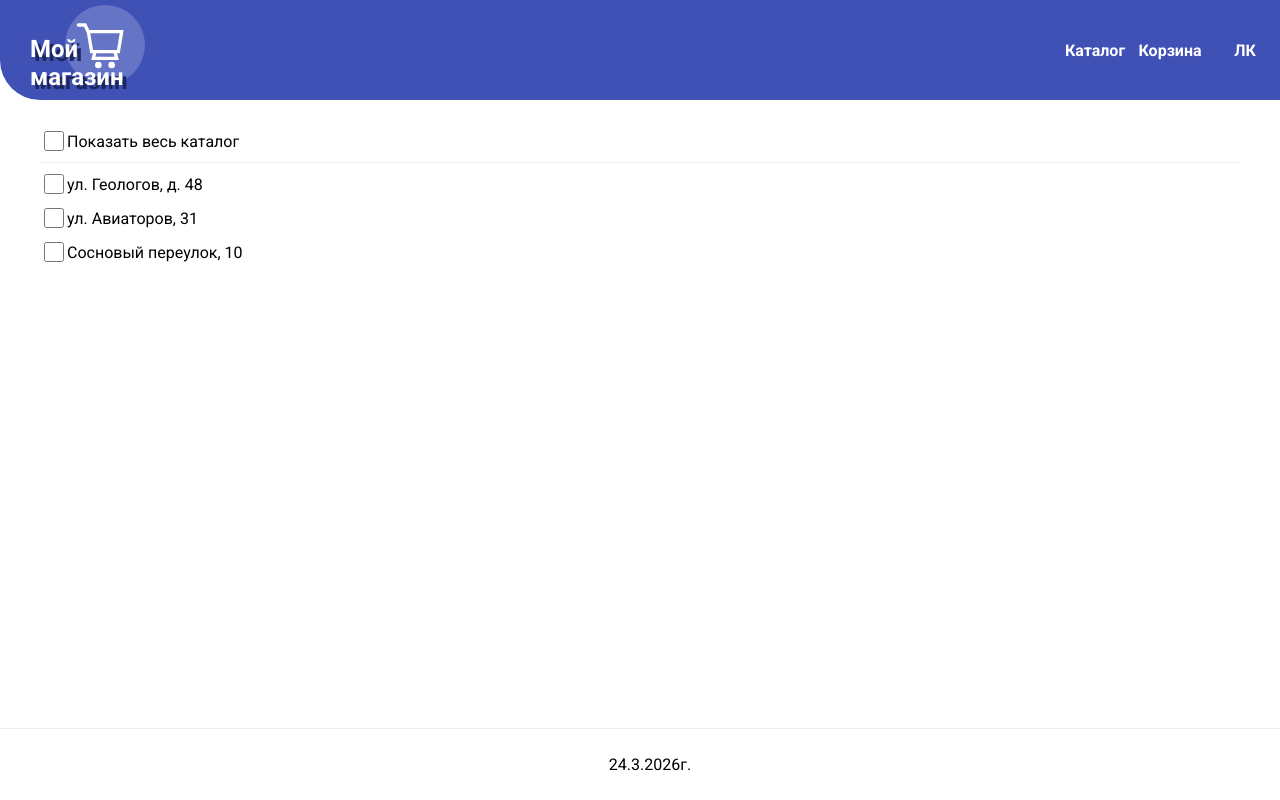
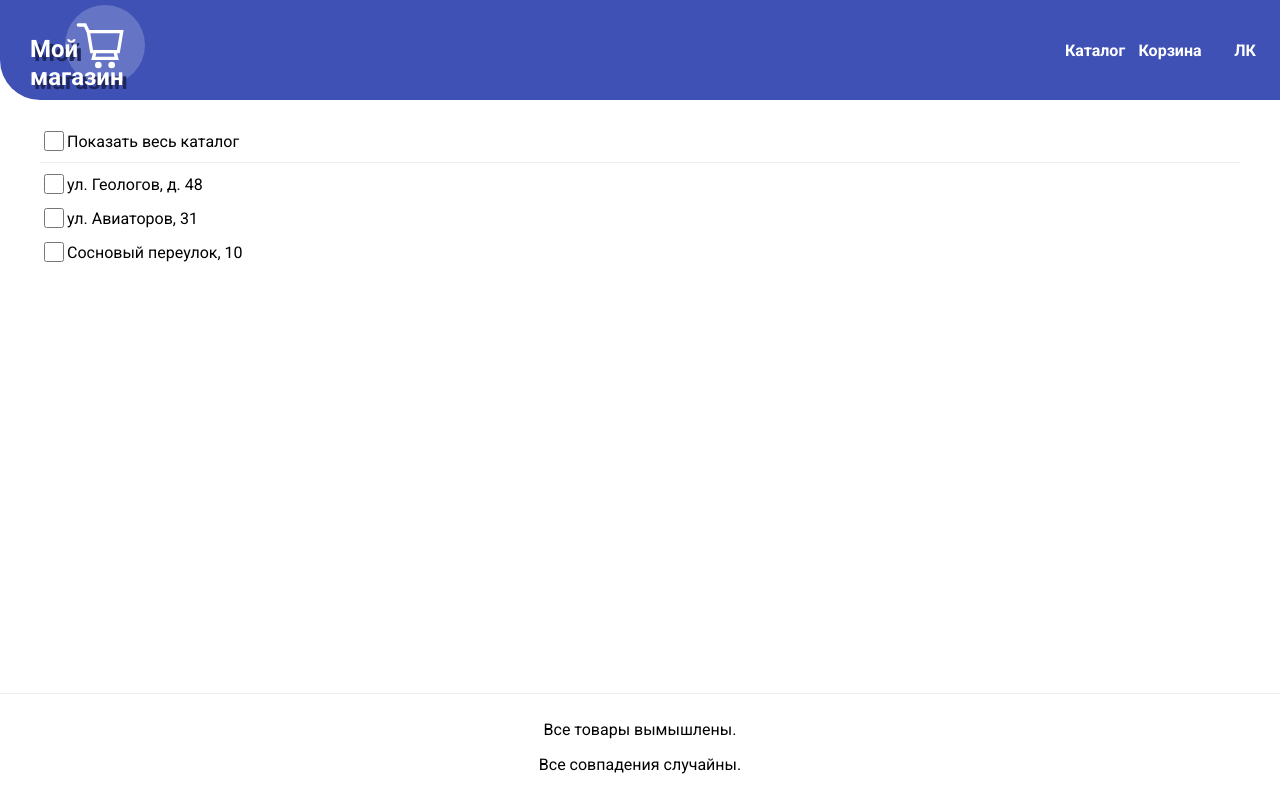
Before and after one commit to ZakharchenkoV/pet-shop-react, a React (Vite) app: page /catalog in a window 1280 px wide. Built offline with nearby package versions, Linux system fonts and the light colour scheme.

Commit message:
card info fixes

```diff
--- a/src/App.tsx
+++ b/src/App.tsx
@@ -1,5 +1,6 @@
 import { Route, Routes } from 'react-router-dom';
 
+import { Footer } from './components/Footer';
 import { Header } from './components/Header';
 import './index.scss';
 import { AccountPage } from './pages/AccountPage';
@@ -8,9 +9,6 @@ import { CatalogPage } from './pages/CatalogPage';
 import { HomePage } from './pages/HomePage';
 
 const App = () => {
-  const date = new Date();
-  const footerDate = `${date.getDate()}.${date.getMonth() + 1}.${date.getFullYear()}г.`;
-
   return (
     <>
       <Header />
@@ -22,9 +20,7 @@ const App = () => {
           <Route path="/account" element={<AccountPage />} />
         </Routes>
       </main>
-      <footer>
-        <p>{footerDate}</p>
-      </footer>
+      <Footer />
     </>
   );
 };
--- a/src/components/CardItem/ui/CardItem.module.scss
+++ b/src/components/CardItem/ui/CardItem.module.scss
@@ -1,6 +1,12 @@
 @use "../../../styles/mixins.scss" as mixins;
 
 .card {
+  &-info {
+    display: flex;
+    flex-direction: column;
+    align-items: center;
+  }
+
   &-wrapper {
     display: flex;
     gap: 5px;
@@ -9,6 +15,7 @@
     border-radius: 20px;
     flex-direction: column;
     align-items: center;
+    justify-content: space-between;
 
     @include mixins.block-hover;
   }
@@ -21,8 +28,8 @@
   }
 
   &-image {
-    width: 90%;
-    height: 90%;
+    width: 200px;
+    height: 200px;
     border-radius: 10px;
     aspect-ratio: 1 / 1;
   }
--- a/src/components/CardItem/ui/CardItem.tsx
+++ b/src/components/CardItem/ui/CardItem.tsx
@@ -9,20 +9,24 @@ export const CardItem: React.FC<ICardItem> = ({
   name,
   img,
   remaining,
+  description,
   price,
 }) => {
   return (
     <>
-      <div className={styles['card-wrapper']}>
-        <img className={styles['card-image']} src={img} loading="lazy" />
-        <h3 className={styles['card-header']}>{name}</h3>
+      <article className={styles['card-wrapper']}>
+        <div className={styles['card-info']}>
+          <img className={styles['card-image']} src={img} loading="lazy" />
+          <h3 className={styles['card-header']}>{name}</h3>
+          <p>{description}</p>
+        </div>
         <p>{`${price} ₽`}</p>
         {remaining ? (
           <CardButtonsBlock leftButtonName="-" rightButtonName="+" />
         ) : (
           <h4 className={styles['card__out-of-stock']}>Товара нет в наличии</h4>
         )}
-      </div>
+      </article>
     </>
   );
 };
--- a/src/components/CardItems/ui/CardItems.tsx
+++ b/src/components/CardItems/ui/CardItems.tsx
@@ -24,6 +24,7 @@ export const CardItems: React.FC<CardItemsProps> = ({
             id={card.id}
             shopId={card.shopId}
             name={card.name}
+            description={card.description}
             price={card.price}
             img={card.img}
             remaining={card.remaining}
--- /dev/null
+++ b/src/components/Footer/index.ts
@@ -0,0 +1 @@
+export { Footer } from './ui/Footer';
--- /dev/null
+++ b/src/components/Footer/ui/Footer.module.scss
@@ -0,0 +1,25 @@
+@use "../../../styles/fonts.scss" as font;
+
+.footer {
+  position: fixed;
+  right: 0;
+  bottom: 0;
+  left: 0;
+  display: flex;
+  width: 100%;
+  padding: 10px;
+  text-align: center;
+  flex-direction: column;
+  background-color: white;
+  border-top: 1px solid #eee;
+  box-sizing: border-box;
+
+  section {
+    p {
+      margin: 0;
+      font-weight: 700;
+
+      @include font.light-red;
+    }
+  }
+}
--- /dev/null
+++ b/src/components/Footer/ui/Footer.tsx
@@ -0,0 +1,14 @@
+import React from 'react';
+
+import styles from './Footer.module.scss';
+
+export const Footer: React.FC = () => {
+  return (
+    <footer className={styles['footer']}>
+      <div>
+        <p>Все товары вымышлены.</p>
+        <p>Все совпадения случайны.</p>
+      </div>
+    </footer>
+  );
+};
--- a/src/index.scss
+++ b/src/index.scss
@@ -41,13 +41,3 @@ button {
   justify-content: center;
   margin-bottom: 20px;
 }
-
-footer {
-  position: fixed;
-  bottom: 0;
-  width: 100%;
-  padding: 10px;
-  text-align: center;
-  background-color: white;
-  border-top: 1px solid #eee;
-}
--- a/src/mock/Cards.tsx
+++ b/src/mock/Cards.tsx
@@ -46,7 +46,7 @@ export const cards: ICardItem[] = [
       'Домашние пельмени из нежного теста с сочной начинкой из говядины и свинины. Подаются со сметаной и зеленью.',
     price: 1000,
     remaining: 0,
-    img: 'https://avatars.mds.yandex.net/i?id=16f8666fd10a72b715d01953b44e8691_l-5026052-images-thumbs&n=13',
+    img: 'https://poznaya-n1.ru/wp-content/uploads/2020/04/photo-2025-06-07-19-36-26.jpg',
   },
   {
     id: 4,
@@ -66,17 +66,17 @@ export const cards: ICardItem[] = [
       'Сочная говяжья котлета, свежий салат, помидоры, красный лук, соленые огурцы и фирменный соус в мягкой булочке с кунжутом.',
     price: 1000,
     remaining: 6,
-    img: 'https://img.freepik.com/free-photo/tasty-burger-isolated-white-background_123827-29719.jpg',
+    img: 'https://png.pngtree.com/png-clipart/20230520/original/pngtree-beef-burger-png-image_9165585.png',
   },
   {
     id: 6,
     shopId: 1,
-    name: 'Суши',
+    name: 'Суши не на выбор',
     description:
       'Ассорти из классических суши: лосось, тунец, угорь, огурец, авокадо. Свежая рыба и идеально сваренный рис.',
     price: 1000,
     remaining: 10,
-    img: 'https://img.freepik.com/free-photo/sushi-set-isolated-white-background_123827-21002.jpg',
+    img: 'https://static.vecteezy.com/system/resources/thumbnails/046/337/870/small_2x/sushi-on-plate-delicious-japanese-cuisine-sushi-sushi-top-view-isolated-makizushi-rolled-sushi-isolated-on-plate-flat-lay-free-png.png',
   },
   {
     id: 7,
@@ -86,7 +86,7 @@ export const cards: ICardItem[] = [
       'Японский суп с пшеничной лапшой, свининой чашу, половинкой яйца, нори и зеленым луком. Богатый и ароматный бульон.',
     price: 1000,
     remaining: 2,
-    img: 'https://img.freepik.com/free-photo/ramen-noodle-soup-isolated-white-background_123827-21635.jpg',
+    img: 'https://static.vecteezy.com/system/resources/previews/048/725/359/non_2x/asian-noodle-soup-ramen-with-a-mix-of-traditional-toppings-isolated-on-transparent-background-free-png.png',
   },
   {
     id: 8,
@@ -96,7 +96,7 @@ export const cards: ICardItem[] = [
       'Мраморная говядина, обжаренная на гриле до идеальной степени прожарки. Подается с картофелем и соусом демиглас.',
     price: 1000,
     remaining: 4,
-    img: 'https://img.freepik.com/free-photo/grilled-beef-steak-isolated-white-background_123827-29564.jpg',
+    img: 'https://88888.kz/images/!Cafe888/СТЕЙКИ/Нью%20Йорк.jpg',
   },
   {
     id: 9,
@@ -106,7 +106,7 @@ export const cards: ICardItem[] = [
       'Классический салат с куриным филе, листьями романо, пармезаном, гренками и соусом Цезарь. Сытный и вкусный.',
     price: 1000,
     remaining: 7,
-    img: 'https://img.freepik.com/free-photo/caesar-salad-isolated-white-background_123827-21601.jpg',
+    img: 'https://main-cdn.sbermegamarket.ru/big1/hlr-system/-10/501/727/914/191/752/100031533421b0.jpg',
   },
   {
     id: 10,
@@ -126,7 +126,7 @@ export const cards: ICardItem[] = [
       'Итальянская запеканка из слоев пасты, мясного соуса болоньезе, соуса бешамель и пармезана.',
     price: 1000,
     remaining: 3,
-    img: 'https://img.freepik.com/free-photo/lasagna-isolated-white-background_123827-21545.jpg',
+    img: 'https://img.pravda.ru/image/preview/article/3/9/0/2277390_amp.jpeg',
   },
   {
     id: 12,
@@ -136,7 +136,7 @@ export const cards: ICardItem[] = [
       'Кремовое ризотто с грибами, пармезаном и трюфельным маслом. Нежный и насыщенный вкус.',
     price: 1000,
     remaining: 6,
-    img: 'https://img.freepik.com/free-photo/risotto-isolated-white-background_123827-21817.jpg',
+    img: 'https://static.vecteezy.com/system/resources/previews/052/241/812/non_2x/aromatic-risotto-clipart-with-rich-creamy-rice-texture-free-png.png',
   },
   {
     id: 13,
@@ -146,7 +146,7 @@ export const cards: ICardItem[] = [
       'Мексиканские лепешки из кукурузной муки с начинкой из говядины, сальсы, авокадо и кинзы.',
     price: 1000,
     remaining: 9,
-    img: 'https://img.freepik.com/free-photo/taco-isolated-white-background_123827-21459.jpg',
+    img: 'https://png.pngtree.com/png-clipart/20231020/original/pngtree-mexican-tacos-on-plate-on-tablecloth-png-image_13377140.png',
   },
   {
     id: 14,
@@ -156,7 +156,7 @@ export const cards: ICardItem[] = [
       'Пышный омлет из трех яиц с молоком, подается с зеленью и томатами черри. Идеальный завтрак.',
     price: 1000,
     remaining: 8,
-    img: 'https://img.freepik.com/free-photo/omelette-isolated-white-background_123827-21722.jpg',
+    img: 'https://cdn.food.ru/unsigned/fit/640/480/ce/0/czM6Ly9tZWRpYS9waWN0dXJlcy8yMDIzMTAxOC8zUHUyZEQuanBlZw.jpg',
   },
   {
     id: 15,
@@ -166,7 +166,7 @@ export const cards: ICardItem[] = [
       'Тонкие блины по домашнему рецепту. Подаются со сгущенкой, вареньем или сметаной на выбор.',
     price: 1000,
     remaining: 0,
-    img: 'https://img.freepik.com/free-photo/pancakes-isolated-white-background_123827-21657.jpg',
+    img: 'https://avatars.mds.yandex.net/i?id=16158165ddb39f96ca975471bbe66e51_l-8960812-images-thumbs&ref=rim&n=13&w=534&h=534',
   },
   {
     id: 16,
@@ -176,6 +176,6 @@ export const cards: ICardItem[] = [
       'Классический итальянский десерт из печенья савоярди, пропитанного кофе, с нежным сыром маскарпоне и какао.',
     price: 1000,
     remaining: 5,
-    img: 'https://img.freepik.com/free-photo/tiramisu-isolated-white-background_123827-21586.jpg',
+    img: 'https://cdn.food.ru/unsigned/fit/640/480/ce/0/czM6Ly9tZWRpYS9waWN0dXJlcy8yMDI1MDYyNi8zOTdqdkcuanBlZw.jpg',
   },
 ];
--- /dev/null
+++ b/src/styles/fonts.scss
@@ -0,0 +1,9 @@
+@mixin light-red {
+  color: rgb(224 0 0 / 35%);
+  font-size: 12px;
+}
+
+@mixin light-grey {
+  color: rgb(106 106 106);
+  font-size: 14px;
+}
```
